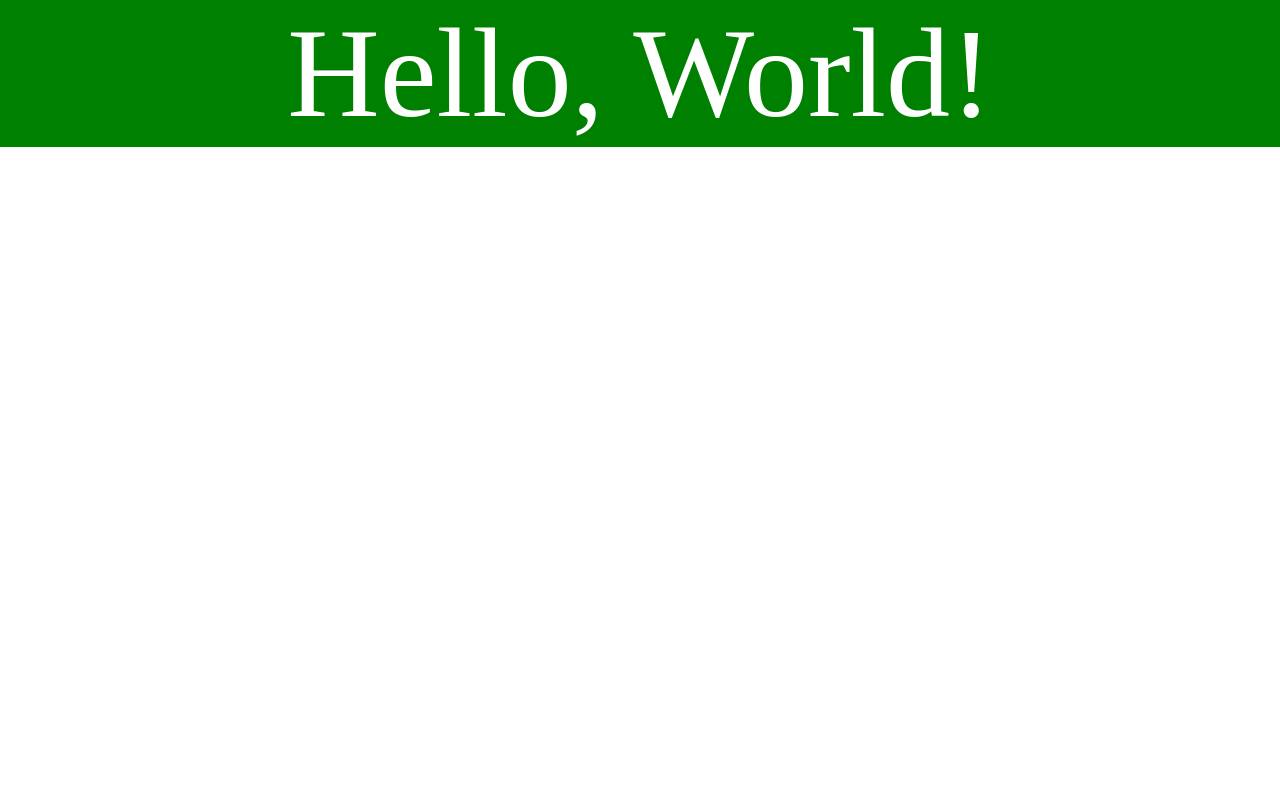
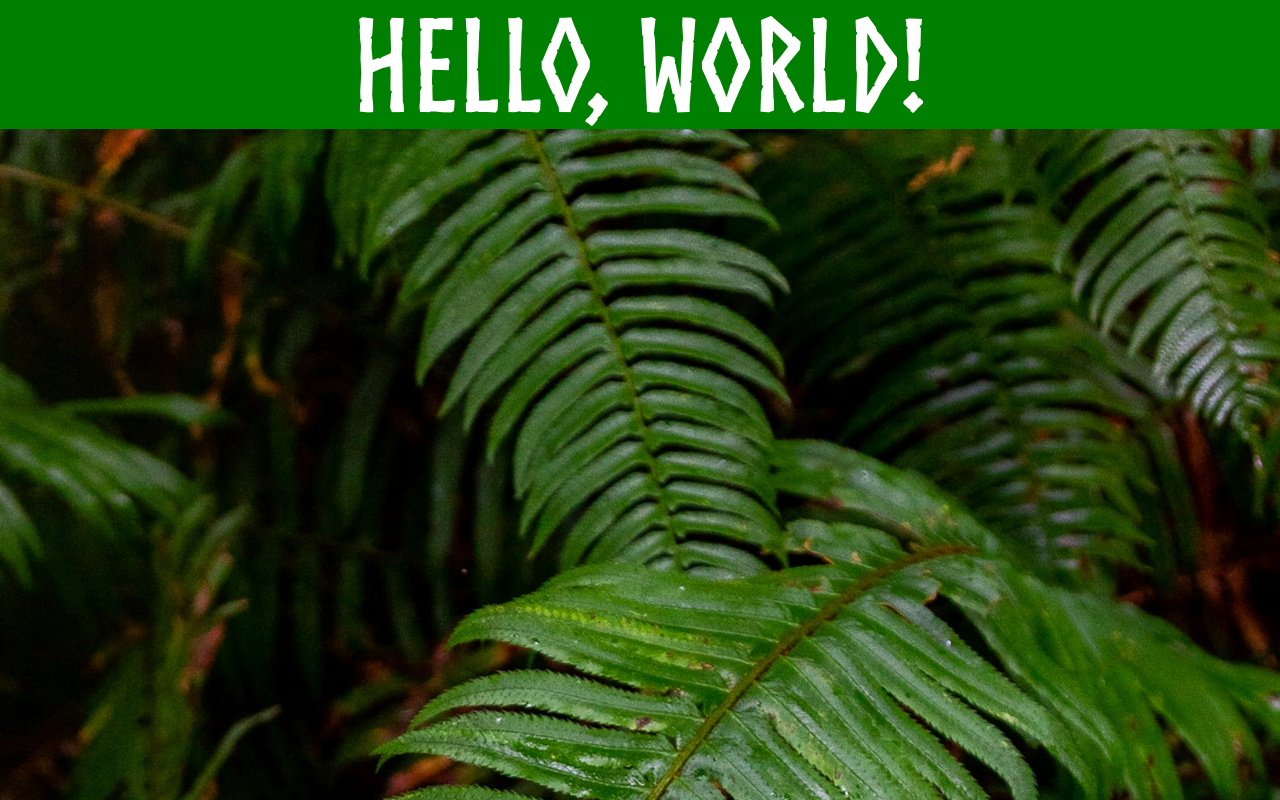
Before and after one commit to cbaronia/TOP_Sign-Up_Form, a plain HTML site: page index.html in a window 1280 px wide. Shown: the top 800 px of the page. Drawn offline with Linux system fonts and the light colour scheme.

Commit message:
Gather and view assets on webpage

```diff
--- a/index.html
+++ b/index.html
@@ -8,5 +8,7 @@
 </head>
 <body>
     <h1>Hello, World!</h1>
+    <img src="./images/halie-west-25xggax4bSA-unsplash.jpg" alt="Forest Leaf Background">
+    <img class="logo" src="./images/odin-lined.png" alt="Odin Logo">
 </body>
 </html>
--- a/styles.css
+++ b/styles.css
@@ -25,9 +25,19 @@ html {
   }
 /*---------------------------*/
 
+@font-face {
+  font-family: Norse-Bold;
+  src: url(./fonts/Norse-Bold.otf);
+}
+
 h1{
-    background-color: green;
-    color: white;
-    font-size: 128px;
-    text-align: center;
+  background-color: green;
+  color: white;
+  text-align: center;
+  font-size: 128px;
+  font-family: Norse-Bold, sans-serif;
 }
+
+.logo{
+  background-color: green;
+}
```
Also changed, not shown: fonts/Norse-Bold.otf (added), images/halie-west-25xggax4bSA-unsplash.jpg (added), images/odin-lined.png (added).
